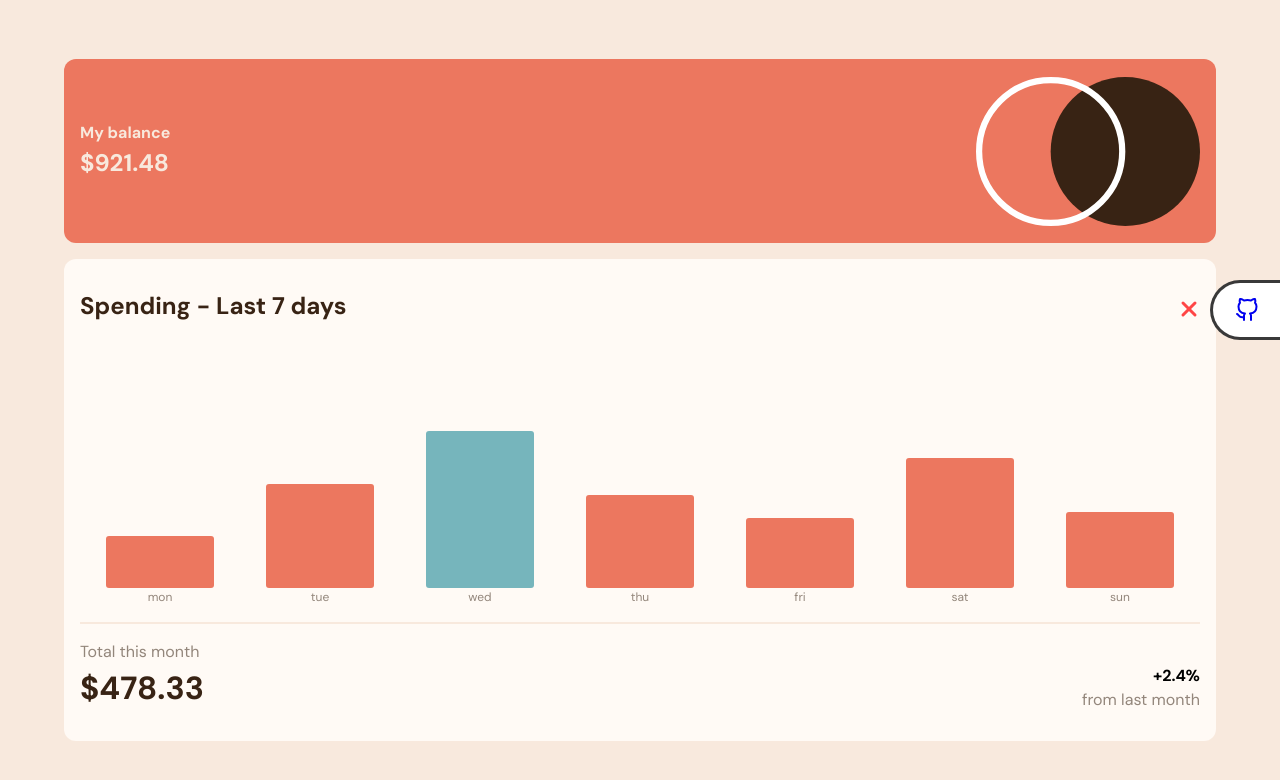
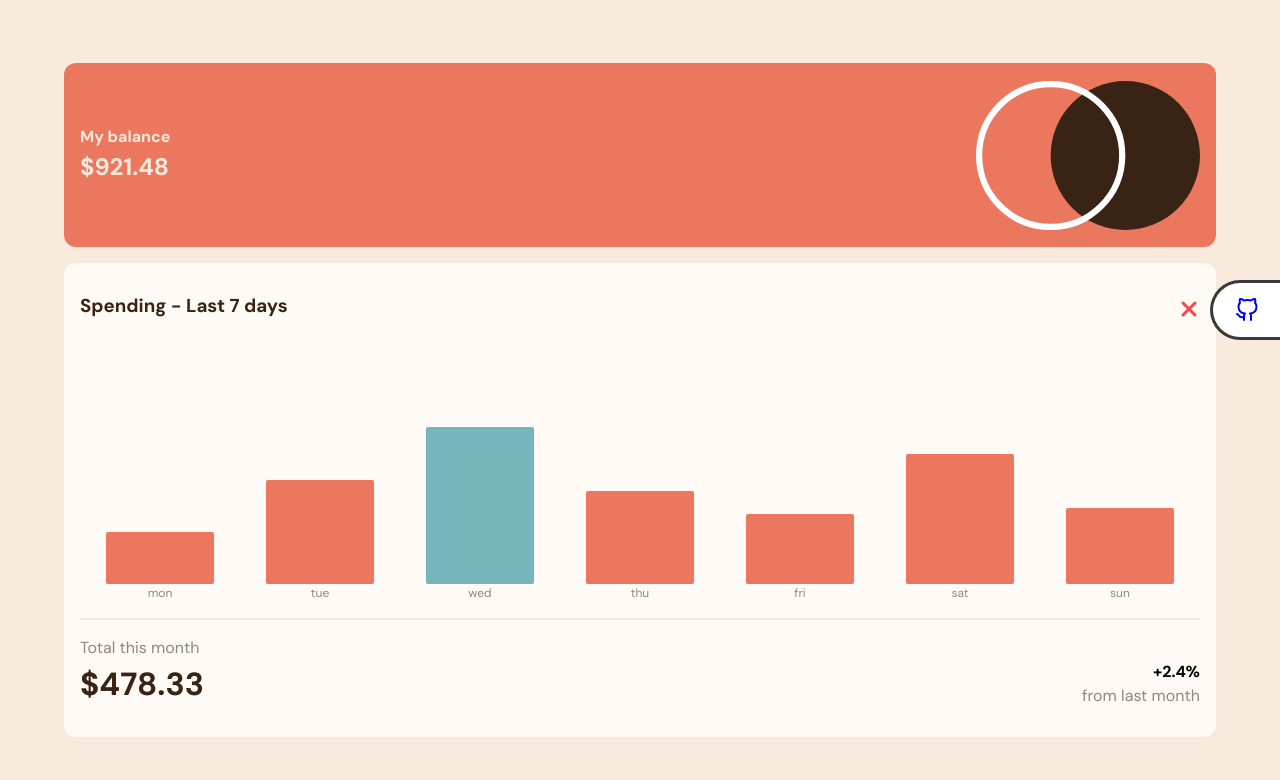
Before and after one commit to AlessioScarfone/expenses-char-component, a React (Create React App) app: page / in a window 1280 px wide. Shown: the top 780 px of the page. Built offline with nearby package versions, Linux system fonts and the light colour scheme.

Commit message:
fix: size

```diff
--- a/package.json
+++ b/package.json
@@ -1,6 +1,6 @@
 {
   "name": "expenses-char-component",
-  "version": "0.1.0",
+  "version": "0.2.0",
   "private": true,
   "url": "https://github.com/AlessioScarfone/expenses-char-component",
   "homepage": "https://alessioscarfone.github.io/expenses-char-component/",
--- a/public/index.html
+++ b/public/index.html
@@ -25,7 +25,7 @@
       work correctly both with client-side routing and a non-root public URL.
       Learn how to configure a non-root public URL by running `npm run build`.
     -->
-  <title>React App</title>
+  <title>Expenses Chart</title>
 </head>
 
 <body>
--- a/src/ChartCard/ChartCard.module.scss
+++ b/src/ChartCard/ChartCard.module.scss
@@ -47,7 +47,7 @@
         .bar {
             background-color: var(--soft-red);
             width: 68%;
-            border-radius: 3px;
+            border-radius: 2px;
             cursor: pointer;
 
             &:hover {
--- a/src/ChartCard/ChartCard.tsx
+++ b/src/ChartCard/ChartCard.tsx
@@ -27,7 +27,7 @@ const ChartCard: React.FC<ChartCardIterface> = ({
 
   return (
     <div className={styles.ChartCard}>
-      <h2 style={{ marginBottom: "2rem" }}>{title}</h2>
+      <h3 style={{ marginBottom: "2rem" }}>{title}</h3>
       <div className={styles.chart}>
         <div className={styles.chartBarContainer}>
           {data.map((d, i) => (
```
